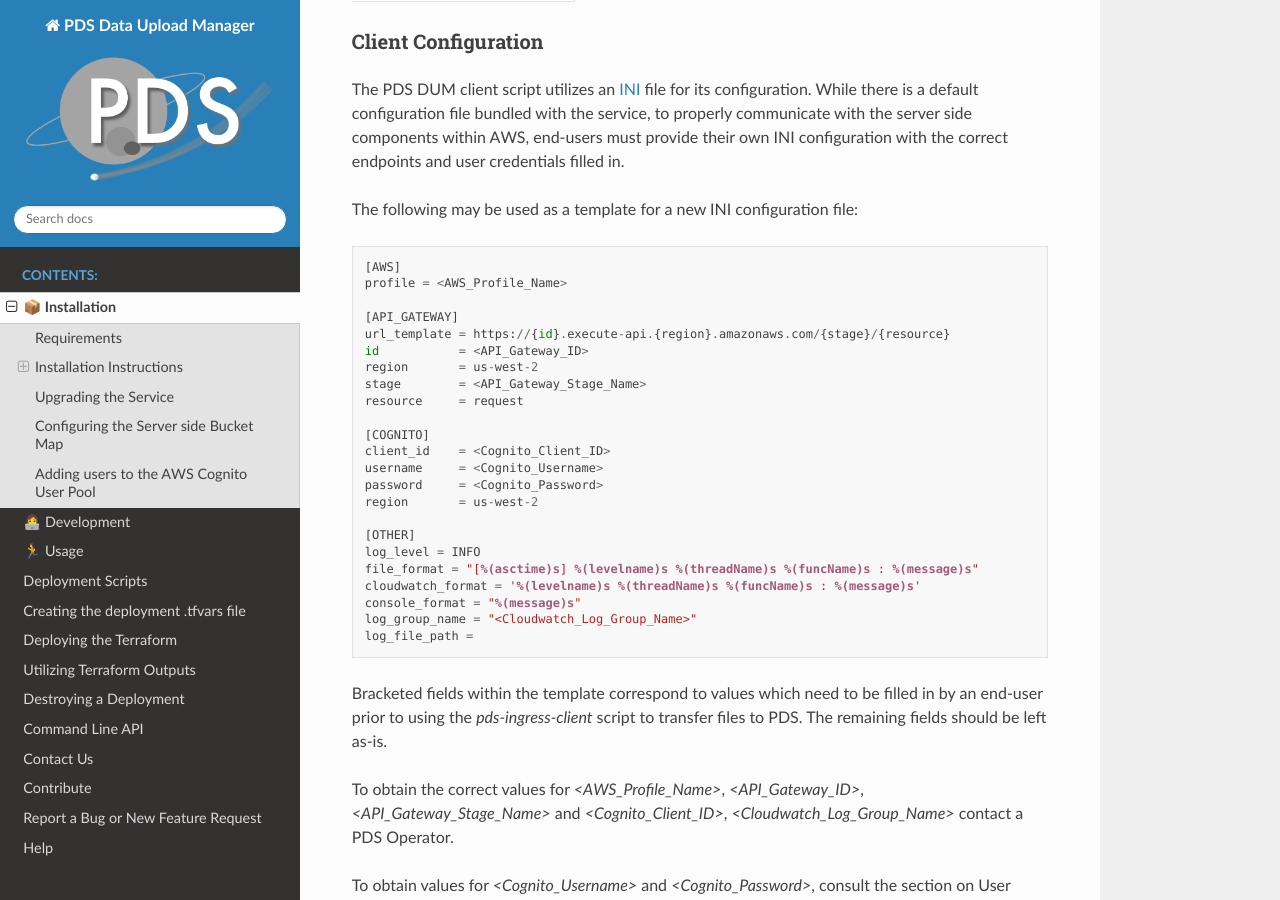
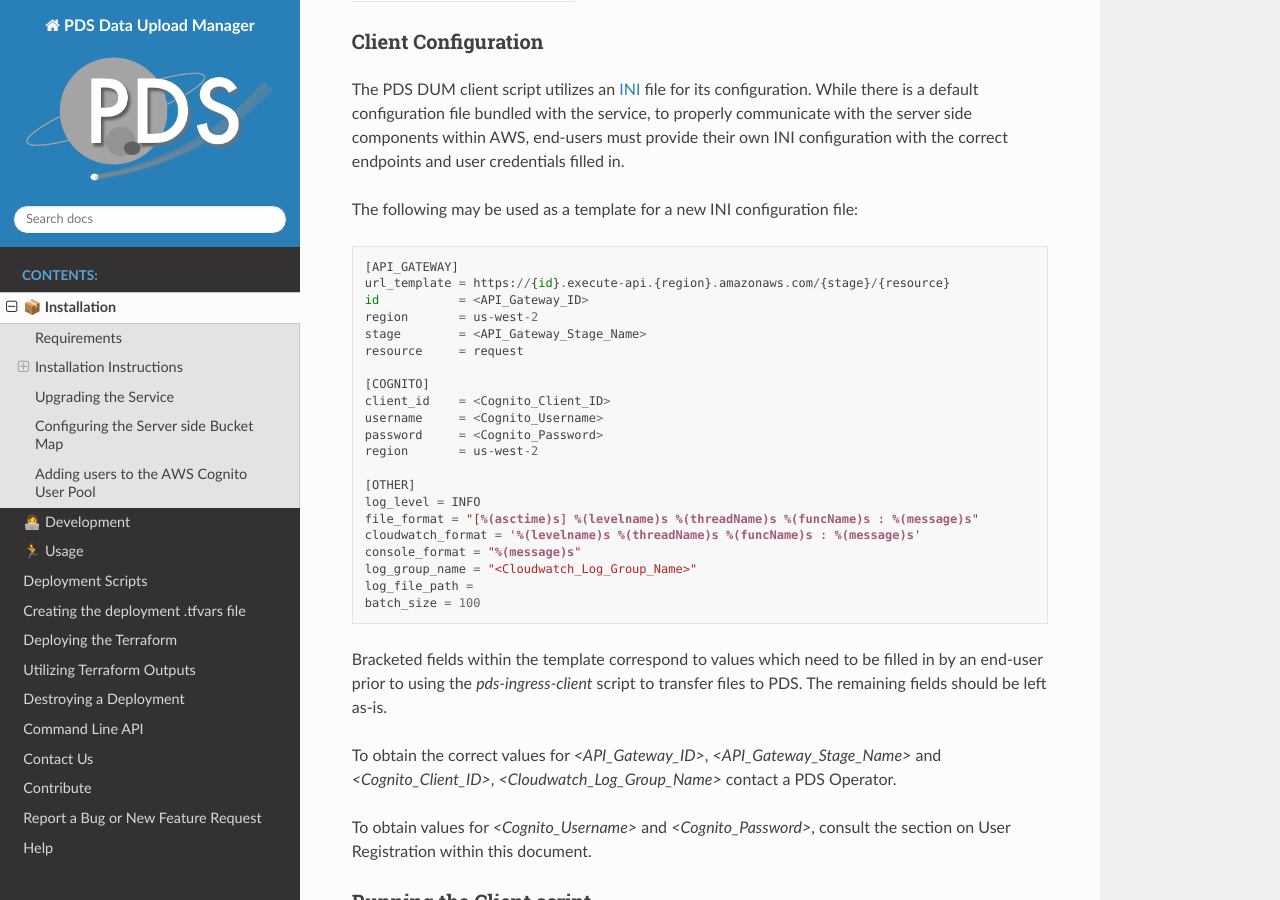
Before and after one commit to NASA-PDS/data-upload-manager, a Sphinx documentation site: the page built from docs/source/installation/index.rst, in a window 1280 px wide and 900 px high, scrolled down 1370 px. Built offline with Sphinx 7.4.7 and the Read the Docs theme 3.1.0, drawn with Linux system fonts in a browser that asks for light colours.

Commit message:
Removed all references to the profile field of the INI config, since it is not being used

```diff
--- a/docs/source/installation/index.rst
+++ b/docs/source/installation/index.rst
@@ -66,9 +66,6 @@ INI configuration with the correct endpoints and user credentials filled in.
 
 The following may be used as a template for a new INI configuration file::
 
-    [AWS]
-    profile = <AWS_Profile_Name>
-
     [API_GATEWAY]
     url_template = https://{id}.execute-api.{region}.amazonaws.com/{stage}/{resource}
     id           = <API_Gateway_ID>
@@ -89,14 +86,14 @@ The following may be used as a template for a new INI configuration file::
     console_format = "%(message)s"
     log_group_name = "<Cloudwatch_Log_Group_Name>"
     log_file_path =
+    batch_size = 100
 
 Bracketed fields within the template correspond to values which need to be filled
 in by an end-user prior to using the `pds-ingress-client` script to transfer
 files to PDS. The remaining fields should be left as-is.
 
-To obtain the correct values for `<AWS_Profile_Name>`, `<API_Gateway_ID>`,
-`<API_Gateway_Stage_Name>` and `<Cognito_Client_ID>`, `<Cloudwatch_Log_Group_Name>`
-contact a PDS Operator.
+To obtain the correct values for `<API_Gateway_ID>`, `<API_Gateway_Stage_Name>`
+and `<Cognito_Client_ID>`, `<Cloudwatch_Log_Group_Name>` contact a PDS Operator.
 
 To obtain values for `<Cognito_Username>` and `<Cognito_Password>`, consult
 the section on User Registration within this document.
```
Also changed, not shown: 5 other files.
